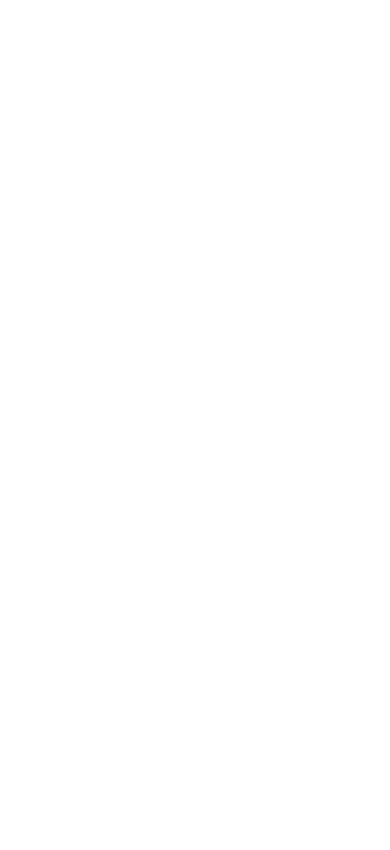
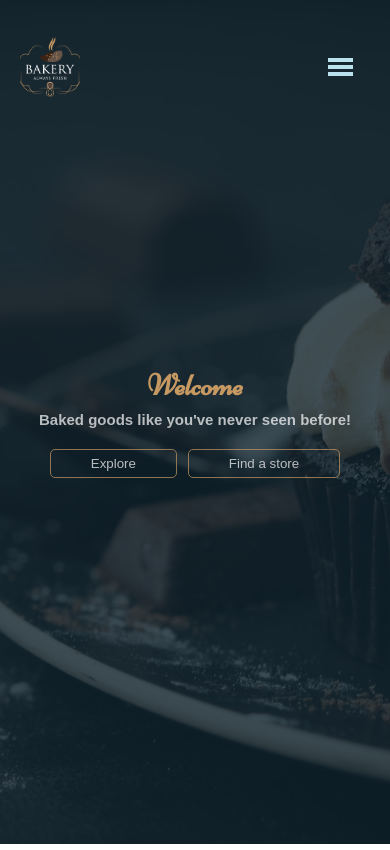
Before and after one commit to Limuthu/Bakery-Website, a plain HTML site: page index.html in a window 390 px wide. Drawn offline with Linux system fonts and the light colour scheme.

Commit message:
Home section is done!

```diff
--- a/Styles/_globals.scss
+++ b/Styles/_globals.scss
@@ -21,7 +21,7 @@ body {
 }
 
 img,
-svg {
+i {
     max-width: 100%;
     object-fit: cover;
 }
--- a/Styles/_home.scss
+++ b/Styles/_home.scss
@@ -0,0 +1,167 @@
+.home {
+    position: relative;
+    height: 100vh;
+
+    &__over-img {
+        width: 100%;
+        position: absolute;
+        height: 100%;
+        top: 0;
+        left: 0;
+        right: 0;
+        bottom: 0;
+        height: 100vh;
+        z-index: 2;
+        background-color: #112530;
+        opacity: 80%;
+    }
+
+    &__bgimage {
+        height: 100%;
+        width: 100%;
+    }
+
+    &__header {
+        position: absolute;
+        width: 100%;
+        height: 133.8px;
+        top: 0;
+        right: 0;
+        left: 0;
+        z-index: 3;
+
+        display: flex;
+        align-items: center;
+        justify-content: space-around;
+
+        .header--logo {
+            height: 100px;
+            width: 100px;
+        }
+
+        .header--list {
+            width: 40%;
+            display: flex;
+            align-items: center;
+            justify-content: space-between;
+
+            li a {
+                color: #fff;
+                text-transform: uppercase;
+                font-size: 14px;
+            }
+        }
+
+        .header--burger {
+            display: none;
+        }
+    }
+
+    &__welcome {
+        position: absolute;
+        top: 0;
+        left: 0;
+        right: 0;
+        bottom: 0;
+        height: 100%;
+        width: 100%;
+        display: flex;
+        align-items: center;
+        justify-content: center;
+        z-index: 3;
+
+        .welcome--content {
+            text-align: center;
+
+            h1 {
+                font-size: 50px;
+                font-family: 'Niconne', cursive;
+                color: #c69963;
+            }
+
+            h3 {
+                padding-top: 5px;
+                opacity: 70%;
+            }
+
+            .welcome--buttons {
+                padding-top: 20px;
+                display: flex;
+                align-items: center;
+                justify-content: space-evenly;
+
+                .button {
+                    padding: 6px 40px;
+                    border-radius: 5px;
+                    outline: none;
+                    background: transparent;
+                    color: #fff;
+                    opacity: 70%;
+                    border: 1px solid #c69963;
+                    cursor: pointer;
+                }
+            }
+        }
+    }
+
+}
+
+@media (max-width: 765px) {
+
+    .home {
+
+        &__header {
+            justify-content: space-between;
+
+            .header--logo {
+                height: 60px;
+                width: 60px;
+                margin-left: 20px;
+            }
+
+            .header--list {
+                display: none;
+            }
+
+            .header--burger {
+                display: block;
+                height: 100px;
+                width: 100px;
+
+                display: flex;
+                flex-direction: column;
+                align-items: center;
+                justify-content: center;
+
+                .line {
+                    width: 25px;
+                    height: 4px;
+                    background-color: hsl(194, 60%, 83%);
+                }
+
+                .line2 {
+                    margin-top: 3px;
+                }
+
+                .line3 {
+                    margin-top: 3px;
+                }
+            }
+        }
+
+        &__welcome {
+
+            .welcome--content {
+
+                h1 {
+                    font-size: 30px;
+                }
+
+                h3 {
+                    font-size: 15px;
+                }
+            }
+        }
+    }
+
+}
--- a/index.html
+++ b/index.html
@@ -10,10 +10,45 @@
     <link rel="stylesheet" href="/Styles/styles.css">
 
     <!-- Fonts -->
-    <link href="https://fonts.googleapis.com/css2?family=Montserrat:wght@400;500&family=Niconne&display=swap" rel="stylesheet">
+    <link href="https://fonts.googleapis.com/css2?fan mily=Montserrat:wght@400;500&family=Niconne&display=swap" rel="stylesheet">
 </head>
 <body>
 
+    <div class="website">
+
+        <section class="home">
+            <div class="home__over-img"></div>
+            <img src="/Images/header-bg.jpg" alt="" class="home__bgimage">
+
+            <section class="home__header">
+                <img src="/Images/logo.png" alt="LOGO" class="header--logo">
+                <ul class="header--list">
+                    <li><a href="#">home</a></li>
+                    <li><a href="#">about</a></li>
+                    <li><a href="#">menu</a></li>
+                    <li><a href="#">our team</a></li>
+                </ul>
+                <div class="header--burger">
+                    <div class="line1 line"></div>
+                    <div class="line2 line"></div>
+                    <div class="line3 line"></div>
+                </div>
+            </section>
+
+            <section class="home__welcome">
+                <div class="welcome--content">
+                    <h1>Welcome</h1>
+                    <h3>Baked goods like you've never seen before!</h3>
+                    <div class="welcome--buttons">
+                        <button class="button-welcome button">Explore</button>
+                        <button class="button-welcome button">Find a store</button>
+                    </div>
+                </div>
+            </section>
+
+        </section>
+
+    </div>
 
     <!--
         <i class="far fa-clock"></i>
```
Also changed, not shown: Styles/styles.css, 1 other file.
